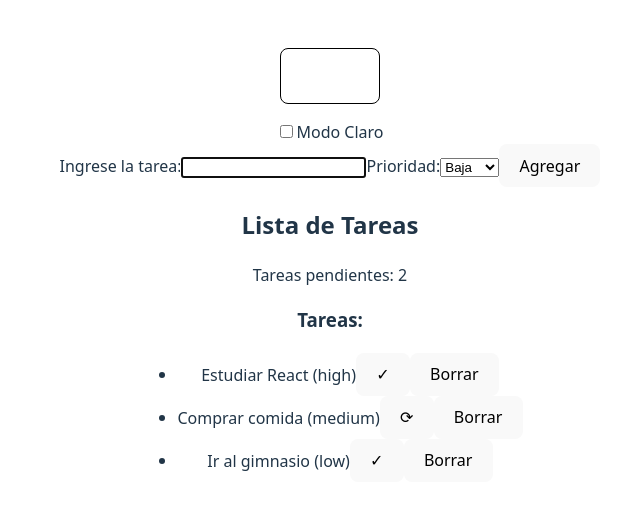
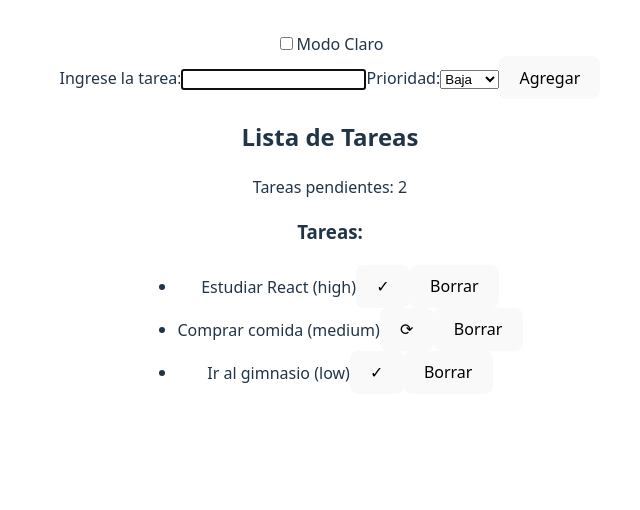
Before and after one commit to vanesaCarballido/To-DoList, a React (Vite) app in the folder vite-project/: page / in a window 1280 px wide. Shown: the top 510 px of the page, without its empty margins (310-950 px from the left). Built offline with nearby package versions, Linux system fonts and the light colour scheme.

Commit message:
checkbox de modo claro u oscuro

```diff
--- a/vite-project/src/App.jsx
+++ b/vite-project/src/App.jsx
@@ -1,6 +1,5 @@
 import { useState, useCallback, useContext } from 'react';
 import TaskList from './components/TaskList.jsx';
-import ButtonContext from './components/ButtonContext/ButtonContext.jsx';
 import MySwitch from './components/Switch/switch.jsx';
 import { ThemeContext } from './contexts/context.jsx';
 import './App.css';
@@ -57,7 +56,6 @@ function AppContent() {
     <div>
       <ThemeContext.Provider value={themeSettings}>
         <div className={"App-" + themeSettings.mode}>
-          <ButtonContext />
           <MySwitch />
           <TaskForm handleAdd={handleAdd} />
           <TaskList
--- a/vite-project/src/components/ButtonContext/ButtonContext.jsx
+++ /dev/null
@@ -1,12 +0,0 @@
-import React from "react";
-import "./buttonContext.css";
-import { useContext } from "react";
-import { ThemeContext } from "../../contexts/context.jsx";
-
-const ButtonContext = () => {
-  const themeSettings = useContext(ThemeContext);
-
-  return <button className={"primary-" + themeSettings.mode}>Click</button>;
-};
-
-export default ButtonContext;
--- a/vite-project/src/components/ButtonContext/buttonContext.css
+++ /dev/null
@@ -1,21 +0,0 @@
-.primary-light {
-  width: 100px;
-  padding: 1rem 2rem;
-  border: 1px solid black;
-  color: white;
-  border-radius: 8px;
-  background-color: var(--primary-light-green);
-  cursor: pointer;
-  margin: 1rem 0rem;
-}
-
-.primary-dark {
-  width: 100px;
-  padding: 1rem 2rem;
-  border: 1px solid black;
-  color: white;
-  border-radius: 8px;
-  background-color: var(--secondary-cool-iris);
-  cursor: pointer;
-  margin: 1rem 0rem;
-}
```
